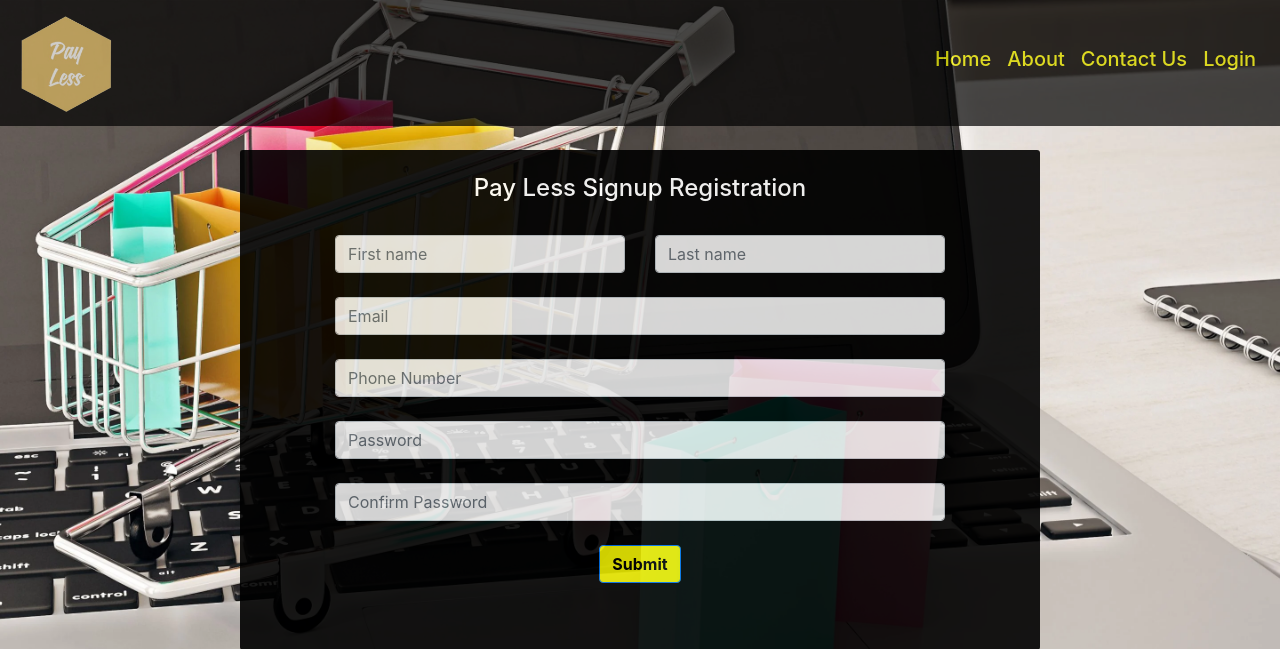
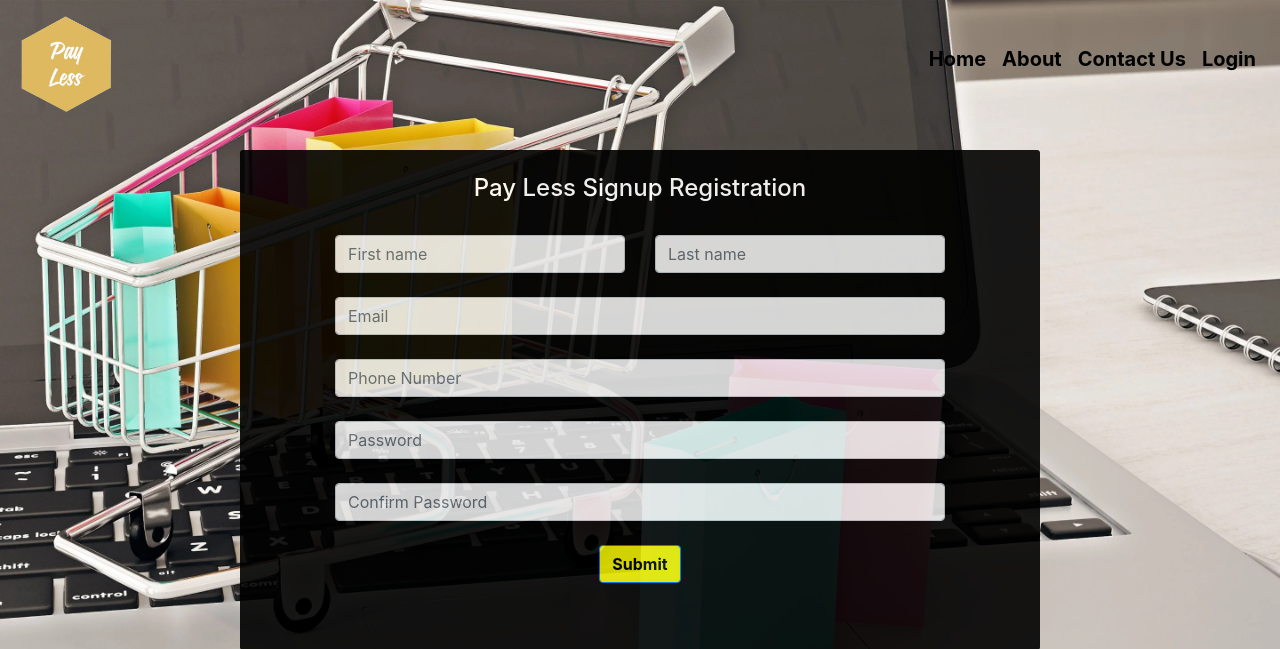
Before and after one commit to Ronnie2705/BigDataArchitecture, a Python web app: template Web/templates/signup.html in a window 1280 px wide. Shown: the top 649 px of the page. Run offline with Jinja, Linux system fonts and the light colour scheme; the template is opened without the code that fills it, so the values that code supplies are empty; some libraries are stand-ins or nearby versions.

Commit message:
changing properties in navbar

```diff
--- a/Web/templates/signup.html
+++ b/Web/templates/signup.html
@@ -16,10 +16,9 @@
           background-size: 100% 100%;
         }
         </style>
-    <div class="con" style="background-color: #000000; opacity: 0.7;">
-        <!-- Nav Bar before updation color was e4f9f5      navbar-light        navbar navbar-expand-lg -->
+    <div class="con">
         <nav class="navbar navbar navbar-expand-lg " >
-          <a class="navbar-brand" href="#"><img src="../images/logo-yellow.png" height="100" width="100"></a>
+          <a class="navbar-brand" href="#"><img src="../images/logo-yellow.png" height="100" width="100" style="opacity: 1;"></a>
 
           <button class="navbar-toggler" type="button" data-toggle="collapse" data-target="#navbarSupportedContent"  aria-controls="navbarSupportedContent" aria-expanded="false" aria-label="Toggle navigation">
             <span class="navbar-toggler-icon"></span>
@@ -27,16 +26,16 @@
           <div class="collapse navbar-collapse" id="navbarSupportedContent">
             <ul class="navbar-nav ml-auto">
               <li class="nav-item active">
-                <a class="nav-link" href="index.html" ><h5 style="color: yellow;">Home</h5> <span class="sr-only">(current)</span></a>
+                <a class="nav-link" href="index.html" ><h5 style="color: black; font-weight: bold; ">Home</h5> <span class="sr-only">(current)</span></a>
               </li>
               <li class="nav-item active">
-                <a class="nav-link" href="https://www.nba.com/" ><h5 style="color:yellow;">About</h5> <span class="sr-only">(current)</span></a>
+                <a class="nav-link" href="https://www.nba.com/" ><h5 style="color:black; font-weight: bold;">About</h5> <span class="sr-only">(current)</span></a>
               </li>
               <li class="nav-item">
-                <a class="nav-link"  href="team.html" ><h5 style="color:yellow;">Contact Us</h5></a>
+                <a class="nav-link"  href="team.html" ><h5 style="color:black; font-weight: bold;">Contact Us</h5></a>
               </li>
               <li class="nav-item">
-                <a class="nav-link"  href="team.html" ><h5 style="color:yellow;">Login</h5></a>
+                <a class="nav-link"  href="team.html" ><h5 style="color:black; font-weight: bold;">Login</h5></a>
               </li>
             </ul>
           </div>
```
